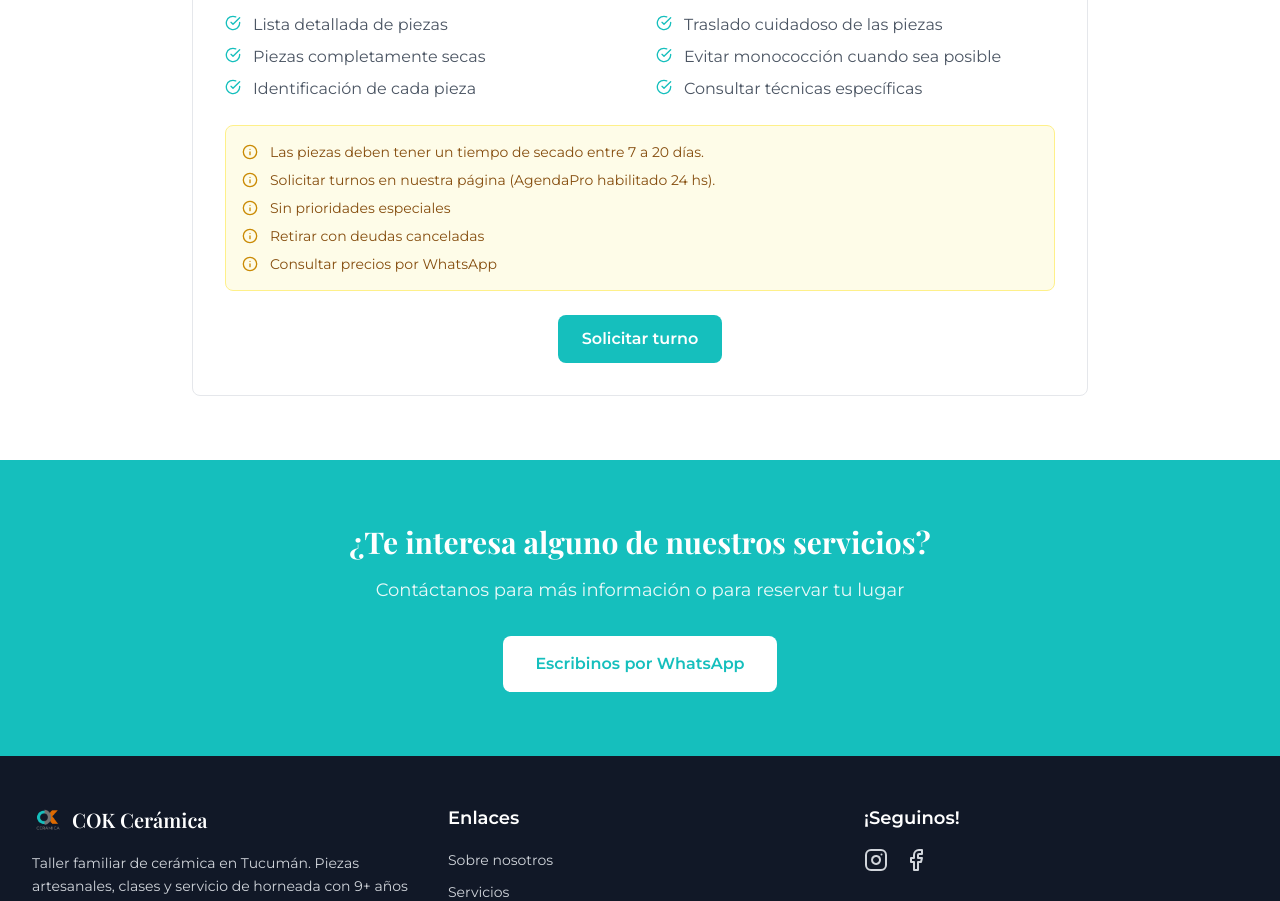
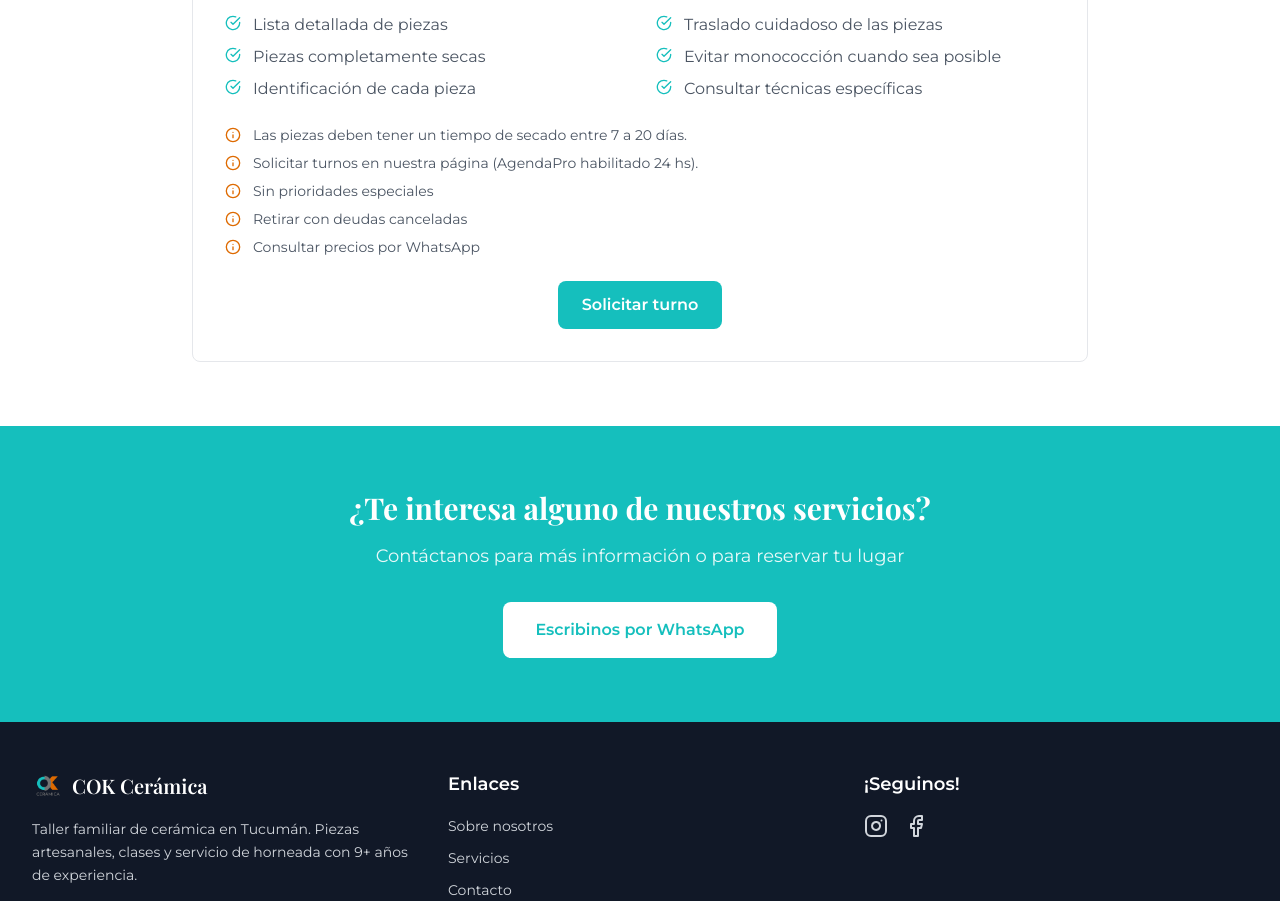
Before and after one commit to julietsanchez/cokceramica, a Next.js app: page /servicios in a window 1280 px wide. Shown: the part 2340-3241 px from the top of the page. Built offline with nearby package versions, Linux system fonts and the light colour scheme; a web font is replaced by a local one.

Commit message:
Quitar fondo amarillo de info y cambiar iconos a cok-orange

```diff
--- a/app/(site)/servicios/page.tsx
+++ b/app/(site)/servicios/page.tsx
@@ -248,12 +248,12 @@ export default function ServiciosPage() {
               </div>
 
               {horneadaSection?.detalles?.informacionImportante && (
-                <div className="mt-6 p-4 bg-yellow-50 border border-yellow-200 rounded-lg">
+                <div className="mt-6">
                   <ul className="space-y-2">
                     {horneadaSection.detalles.informacionImportante.map((info, index) => (
                       <li key={index} className="flex items-start text-sm">
-                        <Info className="text-yellow-600 mr-3 mt-0.5 flex-shrink-0" size={16} />
-                        <span className="text-yellow-800">{info}</span>
+                        <Info className="text-cok-orange mr-3 mt-0.5 flex-shrink-0" size={16} />
+                        <span className="text-gray-600">{info}</span>
                       </li>
                     ))}
                   </ul>
```
